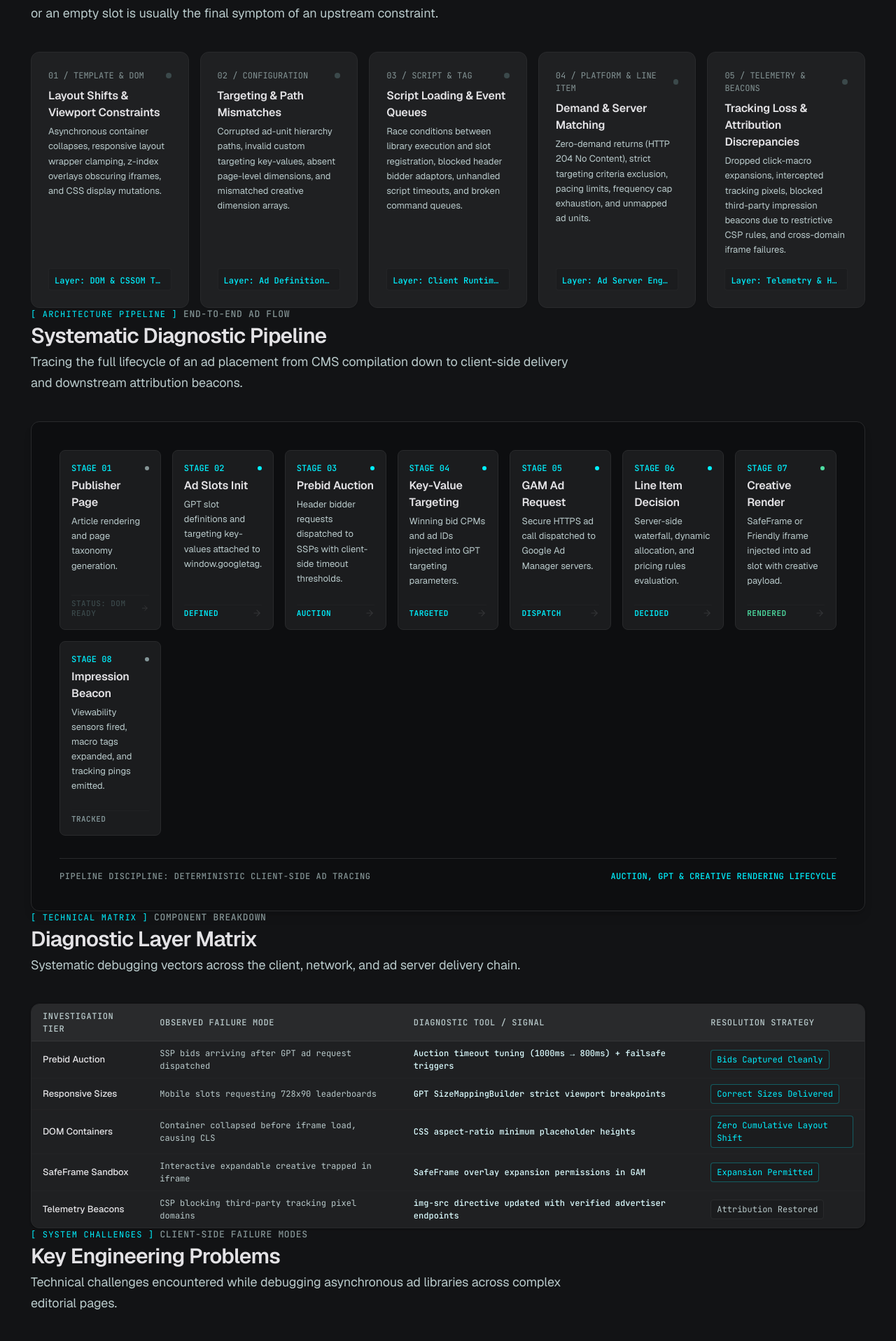
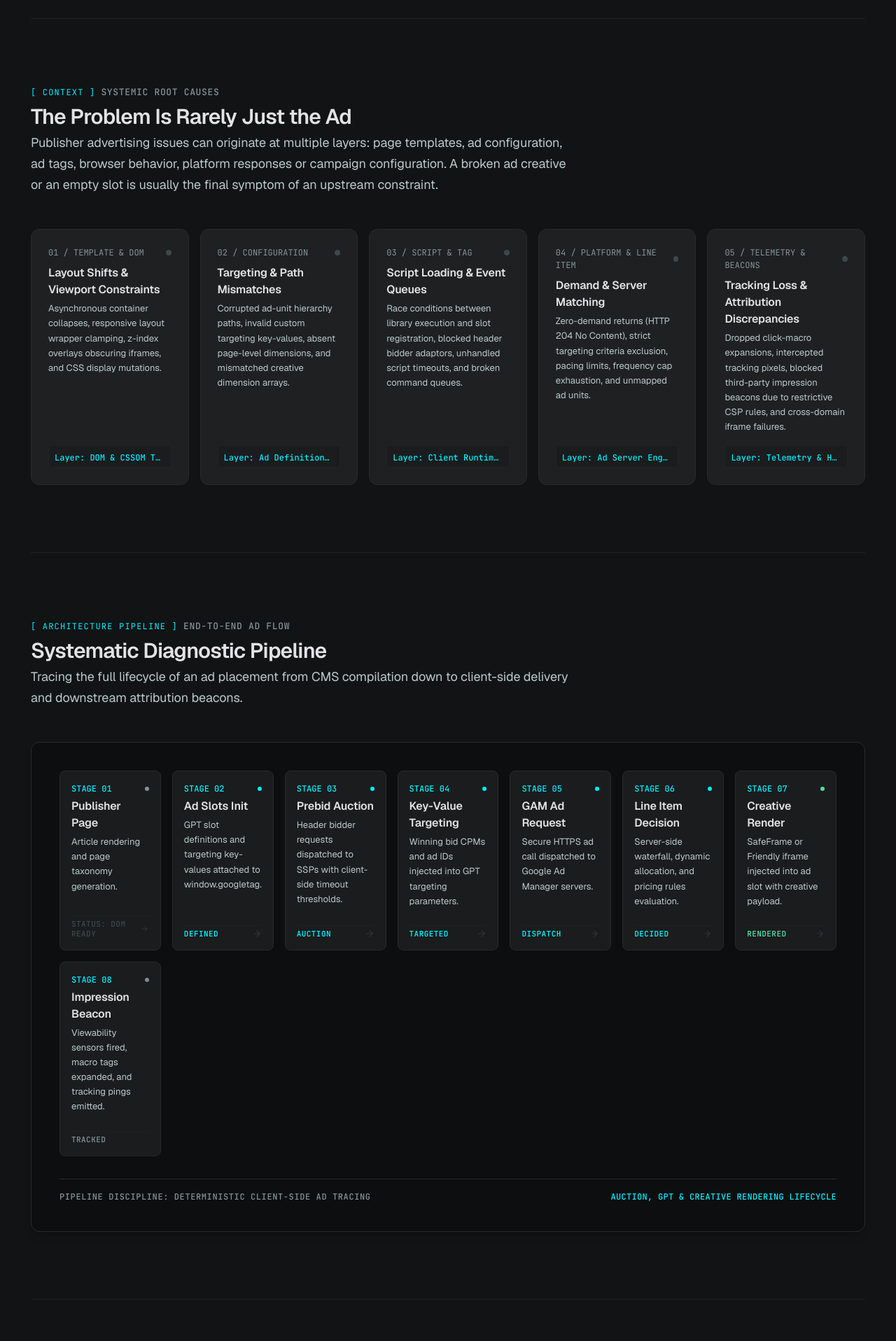
Before and after one commit to ayushraj382/Ayush_Portfolio, a React (Vite) app: page /case/ad-stack in a window 1280 px wide. Shown: the part 844-2760 px from the top of the page at 70% size. Built offline with nearby package versions, Linux system fonts and the light colour scheme.

Commit message:
style: fix vertical rhythm and section spacing on case study pages

```diff
--- a/src/components/case-study/ArchitecturePipeline.tsx
+++ b/src/components/case-study/ArchitecturePipeline.tsx
@@ -43,9 +43,9 @@ export default function ArchitecturePipeline({ pipeline }: ArchitecturePipelineP
   }
 
   return (
-    <section className="mb-space-3xl">
-      <div className="flex flex-col gap-space-xs mb-space-xl">
-        <div className="flex items-center gap-space-sm">
+    <section className="w-full">
+      <div className="flex flex-col gap-space-xs mb-8 md:mb-12">
+        <div className="flex items-center gap-space-sm mb-1">
           <SectionLabel label="[ ARCHITECTURE PIPELINE ]" />
           <span className="font-mono text-label-md text-outline uppercase tracking-wider">
             {pipeline.subtitle}
--- a/src/components/case-study/CompatibilityMatrix.tsx
+++ b/src/components/case-study/CompatibilityMatrix.tsx
@@ -24,9 +24,9 @@ export default function CompatibilityMatrix({ matrix }: CompatibilityMatrixProps
   }
 
   return (
-    <section className="mb-space-3xl">
-      <div className="flex flex-col gap-space-xs mb-space-xl">
-        <div className="flex items-center gap-space-sm">
+    <section className="w-full">
+      <div className="flex flex-col gap-space-xs mb-8 md:mb-12">
+        <div className="flex items-center gap-space-sm mb-1">
           <SectionLabel label="[ TECHNICAL MATRIX ]" />
           <span className="font-mono text-label-md text-outline uppercase tracking-wider">
             {matrix.subtitle}
--- a/src/components/case-study/ContextSection.tsx
+++ b/src/components/case-study/ContextSection.tsx
@@ -13,9 +13,9 @@ interface ContextSectionProps {
 
 export default function ContextSection({ context }: ContextSectionProps) {
   return (
-    <section className="mb-space-3xl">
-      <div className="flex flex-col gap-space-xs mb-space-xl">
-        <div className="flex items-center gap-space-sm">
+    <section className="w-full">
+      <div className="flex flex-col gap-space-xs mb-8 md:mb-12">
+        <div className="flex items-center gap-space-sm mb-1">
           <SectionLabel label="[ CONTEXT ]" />
           <span className="font-mono text-label-md text-outline uppercase tracking-wider">
             {context.subtitle}
--- a/src/components/case-study/ContributionsSection.tsx
+++ b/src/components/case-study/ContributionsSection.tsx
@@ -12,9 +12,9 @@ interface ContributionsSectionProps {
 
 export default function ContributionsSection({ contributions }: ContributionsSectionProps) {
   return (
-    <section className="mb-space-3xl">
-      <div className="flex flex-col gap-space-xs mb-space-xl">
-        <div className="flex items-center gap-space-sm">
+    <section className="w-full">
+      <div className="flex flex-col gap-space-xs mb-8 md:mb-12">
+        <div className="flex items-center gap-space-sm mb-1">
           <SectionLabel label="[ RESPONSIBILITIES ]" />
           <span className="font-mono text-label-md text-outline uppercase tracking-wider">
             {contributions.subtitle}
--- a/src/components/case-study/SystemChallenges.tsx
+++ b/src/components/case-study/SystemChallenges.tsx
@@ -12,9 +12,9 @@ interface SystemChallengesProps {
 
 export default function SystemChallenges({ challenges }: SystemChallengesProps) {
   return (
-    <section className="mb-space-3xl">
-      <div className="flex flex-col gap-space-xs mb-space-xl">
-        <div className="flex items-center gap-space-sm">
+    <section className="w-full">
+      <div className="flex flex-col gap-space-xs mb-8 md:mb-12">
+        <div className="flex items-center gap-space-sm mb-1">
           <SectionLabel label="[ SYSTEM CHALLENGES ]" />
           <span className="font-mono text-label-md text-outline uppercase tracking-wider">
             {challenges.subtitle}
--- a/src/components/case-study/TakeawaySection.tsx
+++ b/src/components/case-study/TakeawaySection.tsx
@@ -6,8 +6,8 @@ interface TakeawaySectionProps {
 
 export default function TakeawaySection({ takeaway }: TakeawaySectionProps) {
   return (
-    <section className="mb-space-3xl">
-      <div className="bg-surface-container-lowest border border-surface-container-high p-space-xl sm:p-space-2xl rounded-2xl shadow-card relative overflow-hidden">
+    <section className="w-full">
+      <div className="bg-surface-container-lowest border border-surface-container-high p-8 sm:p-12 md:p-16 rounded-2xl shadow-card relative overflow-hidden">
         <div className="absolute top-0 right-0 w-96 h-96 bg-primary-container/5 rounded-full blur-3xl pointer-events-none"></div>
 
         <span className="font-mono text-code-sm text-primary-container uppercase block mb-space-sm font-semibold tracking-wider">
--- a/src/components/case-study/ValidationGates.tsx
+++ b/src/components/case-study/ValidationGates.tsx
@@ -13,9 +13,9 @@ interface ValidationGatesProps {
 
 export default function ValidationGates({ validation }: ValidationGatesProps) {
   return (
-    <section className="mb-space-3xl">
-      <div className="flex flex-col gap-space-xs mb-space-xl">
-        <div className="flex items-center gap-space-sm">
+    <section className="w-full">
+      <div className="flex flex-col gap-space-xs mb-8 md:mb-12">
+        <div className="flex items-center gap-space-sm mb-1">
           <SectionLabel label="[ VERIFICATION ]" />
           <span className="font-mono text-label-md text-outline uppercase tracking-wider">
             {validation.subtitle}
--- a/src/pages/CaseStudyPage.tsx
+++ b/src/pages/CaseStudyPage.tsx
@@ -15,7 +15,7 @@ import { caseStudies } from '@/data/caseStudies'
 /**
  * CaseStudyPage — full-fidelity template driven by `src/data/caseStudies.ts`.
  * Resolves the case study by matching `slug` from the URL param.
- * Renders all 8 Stitch sections in faithful order with dark editorial styling.
+ * Renders all 8 Stitch sections with standardized vertical rhythm and divider borders.
  */
 export default function CaseStudyPage() {
   const { slug } = useParams<{ slug: string }>()
@@ -36,7 +36,7 @@ export default function CaseStudyPage() {
         className="w-full bg-background min-h-screen text-on-surface pt-space-md pb-space-3xl"
         aria-labelledby="case-study-title"
       >
-        <div className="w-full max-w-[1240px] mx-auto px-gutter">
+        <div className="w-full max-w-[1240px] mx-auto px-gutter space-y-16 md:space-y-24">
           {/* Header Section */}
           <motion.div
             initial={{ opacity: 0, y: 12 }}
@@ -53,6 +53,7 @@ export default function CaseStudyPage() {
               whileInView={{ opacity: 1, y: 0 }}
               viewport={{ once: true, margin: '-60px' }}
               transition={{ duration: 0.35 }}
+              className="border-t border-surface-container-high/60 pt-16 md:pt-24"
             >
               <ContextSection context={cs.context} />
             </motion.div>
@@ -65,6 +66,7 @@ export default function CaseStudyPage() {
               whileInView={{ opacity: 1, y: 0 }}
               viewport={{ once: true, margin: '-60px' }}
               transition={{ duration: 0.35 }}
+              className="border-t border-surface-container-high/60 pt-16 md:pt-24"
             >
               <ArchitecturePipeline pipeline={cs.pipelineStages} />
             </motion.div>
@@ -77,6 +79,7 @@ export default function CaseStudyPage() {
               whileInView={{ opacity: 1, y: 0 }}
               viewport={{ once: true, margin: '-60px' }}
               transition={{ duration: 0.35 }}
+              className="border-t border-surface-container-high/60 pt-16 md:pt-24"
             >
               <CompatibilityMatrix matrix={cs.compatibilityMatrix} />
             </motion.div>
@@ -89,6 +92,7 @@ export default function CaseStudyPage() {
               whileInView={{ opacity: 1, y: 0 }}
               viewport={{ once: true, margin: '-60px' }}
               transition={{ duration: 0.35 }}
+              className="border-t border-surface-container-high/60 pt-16 md:pt-24"
             >
               <SystemChallenges challenges={cs.challenges} />
             </motion.div>
@@ -101,6 +105,7 @@ export default function CaseStudyPage() {
               whileInView={{ opacity: 1, y: 0 }}
               viewport={{ once: true, margin: '-60px' }}
               transition={{ duration: 0.35 }}
+              className="border-t border-surface-container-high/60 pt-16 md:pt-24"
             >
               <ContributionsSection contributions={cs.contributions} />
             </motion.div>
@@ -113,6 +118,7 @@ export default function CaseStudyPage() {
               whileInView={{ opacity: 1, y: 0 }}
               viewport={{ once: true, margin: '-60px' }}
               transition={{ duration: 0.35 }}
+              className="border-t border-surface-container-high/60 pt-16 md:pt-24"
             >
               <ValidationGates validation={cs.validation} />
             </motion.div>
@@ -125,12 +131,14 @@ export default function CaseStudyPage() {
               whileInView={{ opacity: 1, y: 0 }}
               viewport={{ once: true, margin: '-60px' }}
               transition={{ duration: 0.35 }}
+              className="border-t border-surface-container-high/60 pt-16 md:pt-24"
             >
               <TakeawaySection takeaway={cs.takeaway} />
             </motion.div>
           )}
 
           {/* Case Study Bottom Navigation */}
+          <div className="border-t border-surface-container-high/60 pt-12 md:pt-16 pb-12">
             <nav
               aria-label="Case study pagination"
               className="bg-surface-container border border-surface-container-high p-space-lg rounded-xl flex flex-col sm:flex-row items-center justify-between gap-space-md font-mono text-code-sm shadow-card"
@@ -154,6 +162,7 @@ export default function CaseStudyPage() {
               )}
             </nav>
           </div>
+        </div>
       </article>
     </Layout>
   )
--- a/tailwind.config.ts
+++ b/tailwind.config.ts
@@ -86,6 +86,8 @@ const config: Config = {
         'space-md': '1rem',     // 16px
         'space-lg': '1.5rem',   // 24px
         'space-xl': '2.5rem',   // 40px
+        'space-2xl': '4rem',    // 64px
+        'space-3xl': '6rem',    // 96px
         'gutter':   '1.5rem',   // 24px — column/horizontal padding
         'gutter-sm':'1rem',     // 16px — mobile gutter
         'margin':   '2rem',     // 32px
```
Lines whose indentation alone changed are shown as unchanged.
